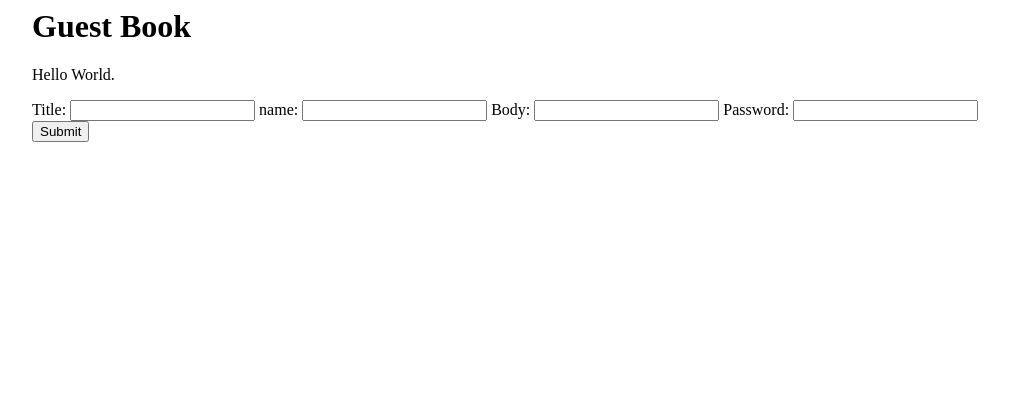
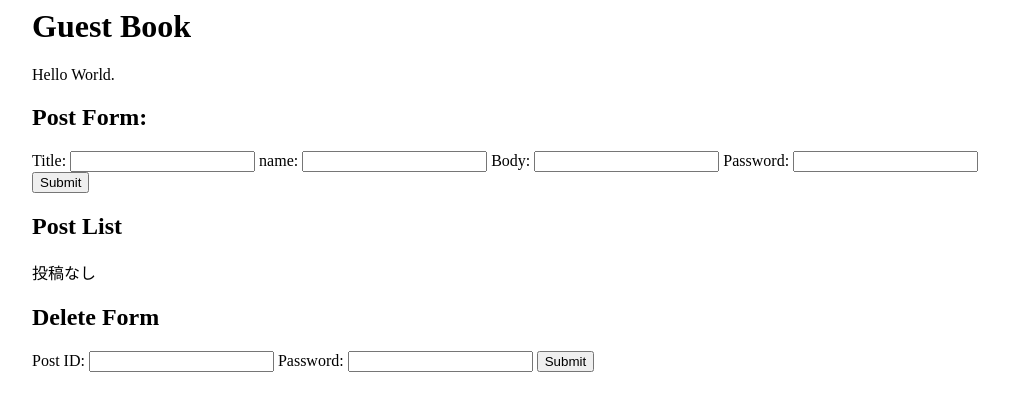
Before and after one commit to ikuwow/php-cyberterro, a PHP site: page / in a window 1280 px wide. Shown: the top 411 px of the page, without its empty margins (128-1137 px from the left). Run offline with PHP 8.4, Linux system fonts and the light colour scheme; some libraries are stand-ins or nearby versions.

Commit message:
Create post list and delete form

```diff
--- a/index.php
+++ b/index.php
@@ -27,7 +27,7 @@
 <p>Hello World.</p>
 
 <div class="form-box">
-
+<h2>Post Form:</h2>
 <form taget="form.php" method="post">
     <label>Title: <input type="text" name="post[title]"/></label>
     <label>name: <input type="text" name="post[name]"/></label>
@@ -35,8 +35,30 @@
     <label>Password: <input type="text" name="post[password]"/></label>
     <input type="submit" value="Submit" />
 </form>
+</div><!-- .form-box -->
 
-</div><!-- .form-box -->
+
+<div class="post-list-box">
+<h2>Post List</h2>
+<?php if(isset($posts)): ?>
+    <?php foreach($posts as $post): ?>
+        <div class="single-post">
+            <p></p>aaa
+        </div>
+    <?php endforeach; ?>
+<?php else: ?>
+    <p>投稿なし</p>
+<?php endif;?>
+</div><!-- .post-list-box -->
+
+
+<h2>Delete Form</h2>
+
+<form taget="form.php" method="post">
+    <label>Post ID: <input type="text" name="delete[id]"/></label>
+    <label>Password: <input type="text" name="delete[password]"/></label>
+    <input type="submit" value="Submit" />
+</form>
 
 </div><!-- .container -->
 <script type="text/javascript" src="./common.js"></script>
```
